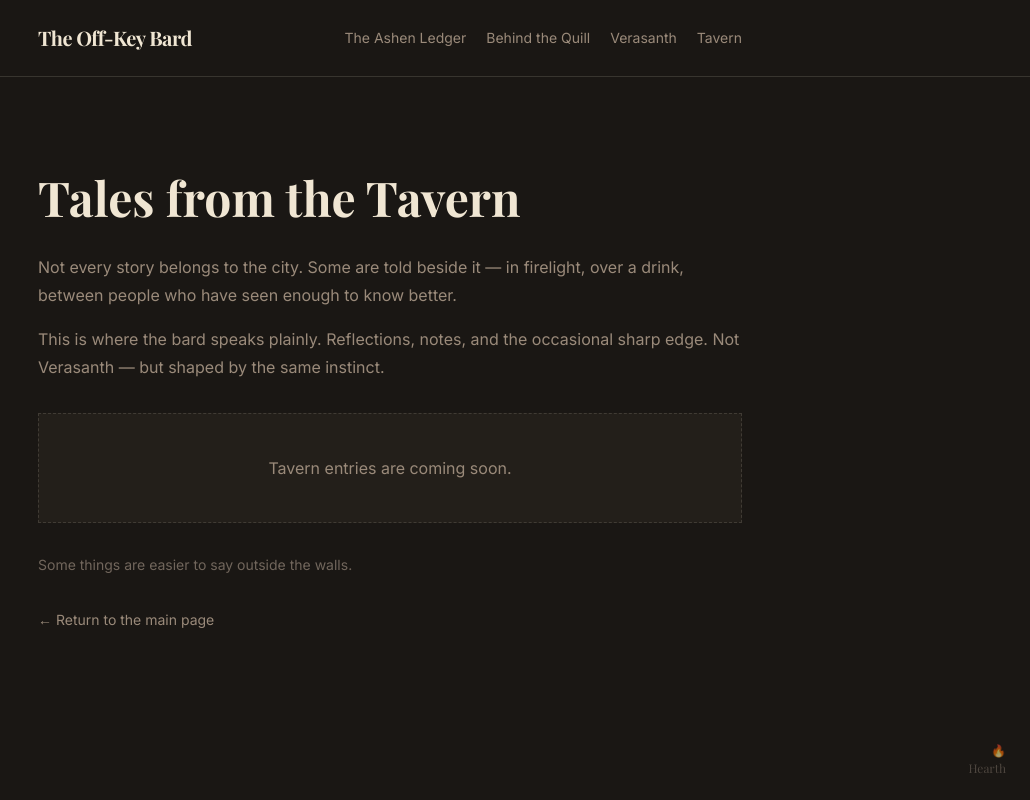
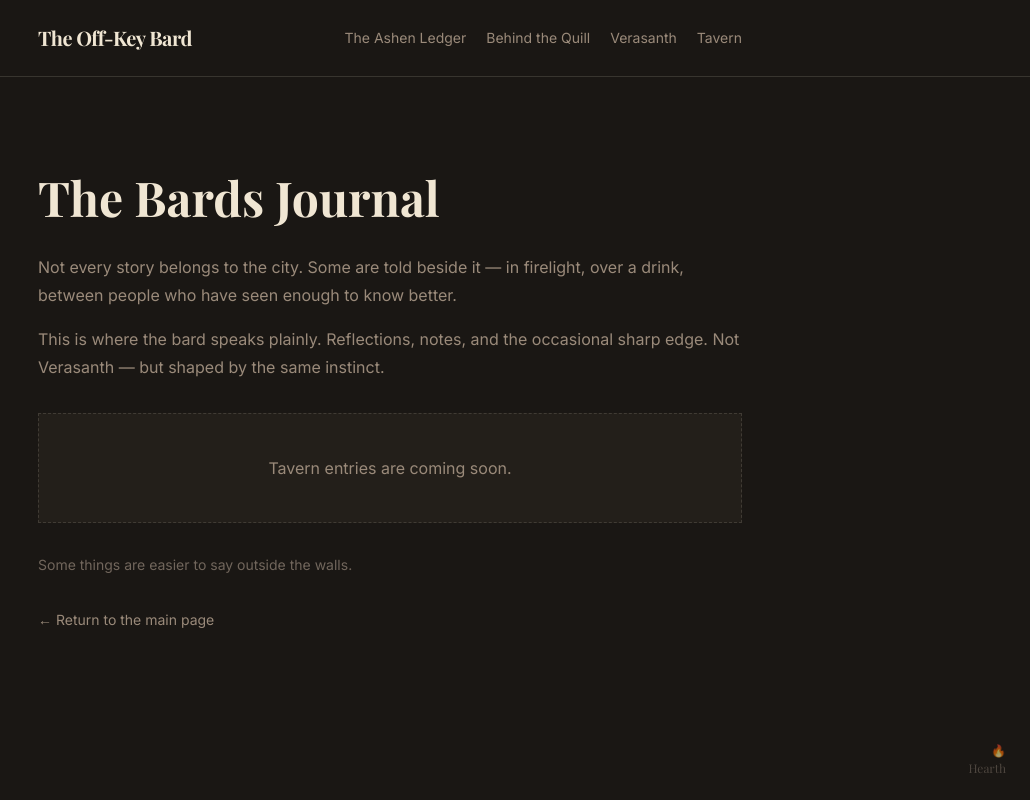
Before and after one commit to TheOff-KeyBard/theoffkeybard-web, a Next.js app: page /tavern in a window 1280 px wide. Shown: the top 800 px of the page, without its empty margins (250-1280 px from the left). Built offline with nearby package versions, Linux system fonts and the light colour scheme; no server answers.

Commit message:
Changed Tales from the Tavern to The Bards Journal

```diff
--- a/app/tavern/page.tsx
+++ b/app/tavern/page.tsx
@@ -3,7 +3,7 @@ import Link from "next/link";
 import { Container } from "@/components/ui/Container";
 
 export const metadata: Metadata = {
-  title: "Tales from the Tavern",
+  title: "The Bards Journal",
 };
 
 export default function TavernPage() {
@@ -11,7 +11,7 @@ export default function TavernPage() {
     <section className="bg-okb-bg py-16 md:py-24">
       <Container>
         <article className="space-y-8">
-          <h1 className="okb-h1">Tales from the Tavern</h1>
+          <h1 className="okb-h1">The Bards Journal</h1>
           <div className="space-y-4">
             <p className="okb-body">
               Not every story belongs to the city. Some are told beside it — in
```
